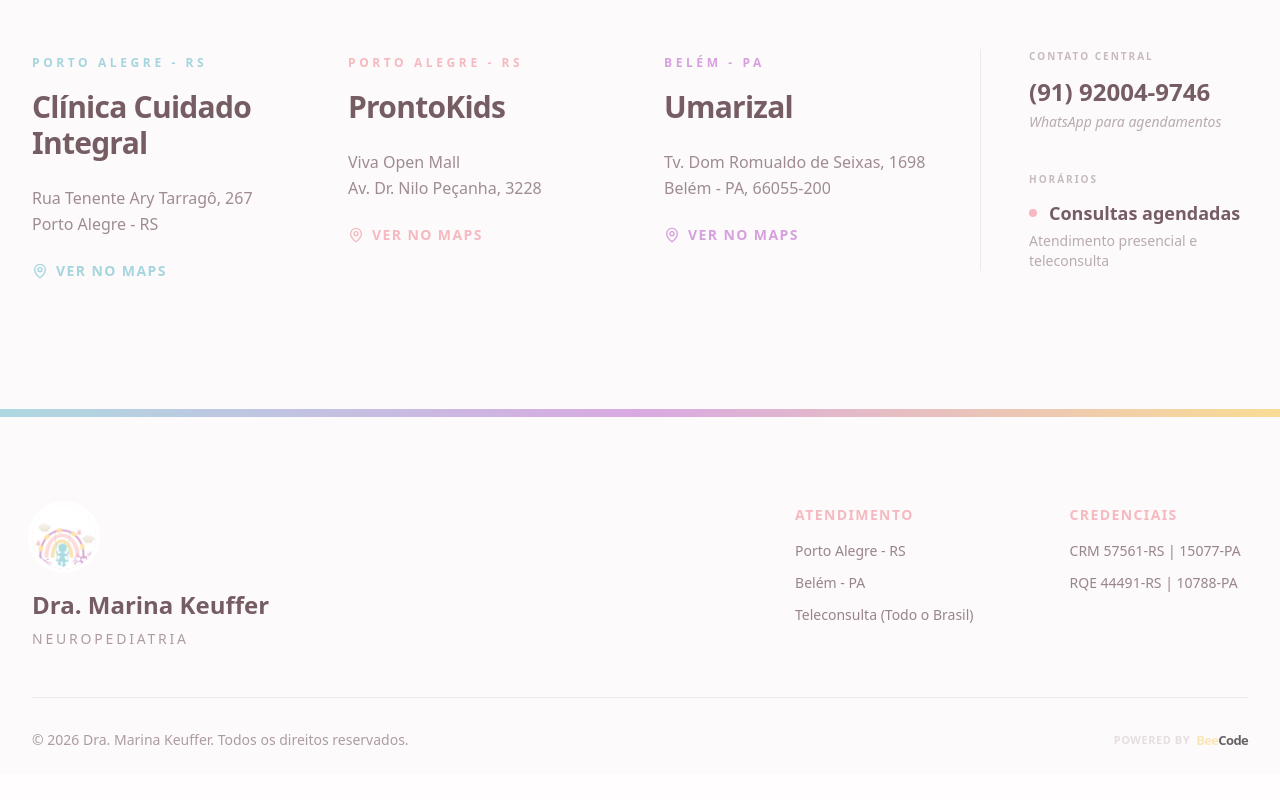
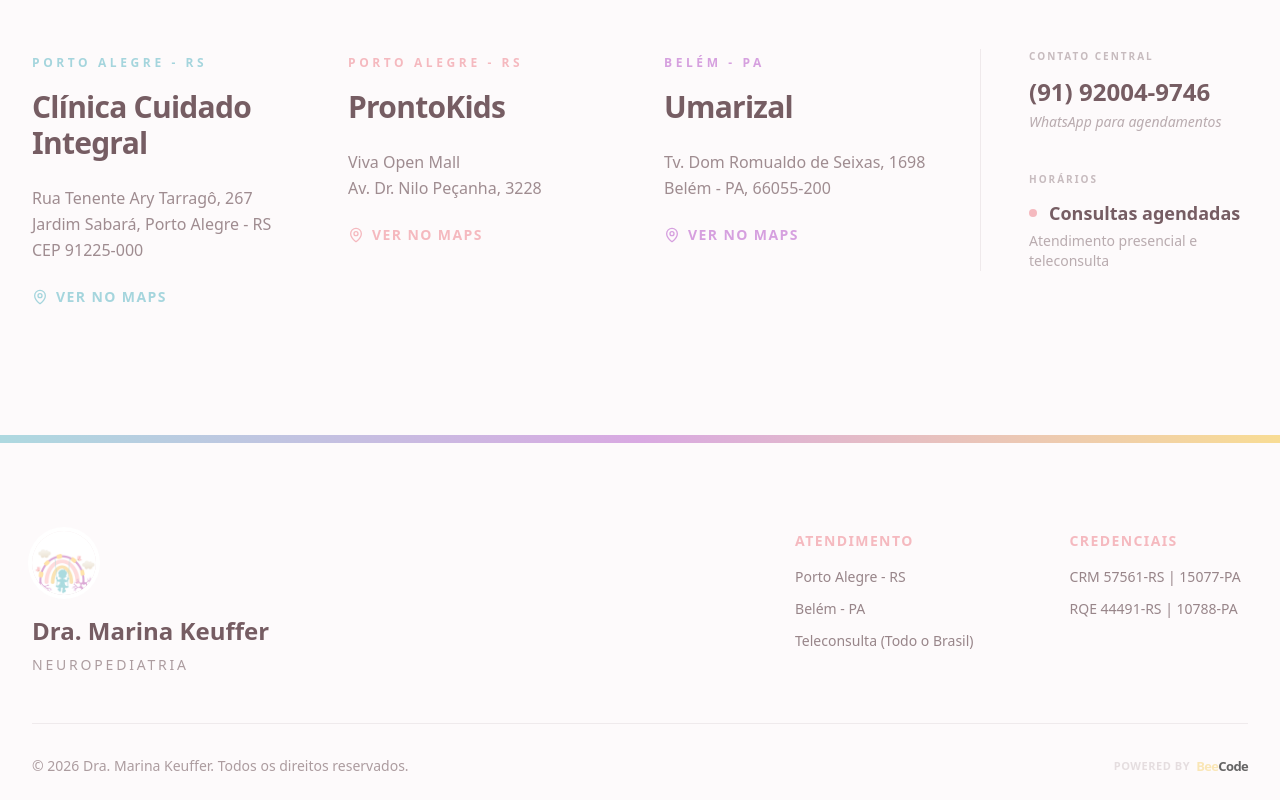
Before and after one commit to caioolima/dra-marina-neuropediatra, a Next.js app: page / in a window 1280 px wide. Shown: the part 6215-7015 px from the top of the page. Before the commit the page ends 6989 px from the top, so only its background shows below. Built offline with nearby package versions, Linux system fonts and the light colour scheme.

Commit message:
feat: update clinic address details and map link in contact section

```diff
--- a/src/app/page.tsx
+++ b/src/app/page.tsx
@@ -797,10 +797,12 @@
                 <p className="text-base leading-relaxed text-brand-text/70">
                   Rua Tenente Ary Tarragô, 267
                   <br />
-                  Porto Alegre - RS
+                  Jardim Sabará, Porto Alegre - RS
+                  <br />
+                  CEP 91225-000
                 </p>
                 <a
-                  href="https://www.google.com/maps/search/?api=1&query=Clínica+Cuidado+Integral+Rua+Tenente+Ary+Tarragô+267+Porto+Alegre"
+                  href="https://www.google.com/maps/search/?api=1&query=Rua+Tenente+Ary+Tarragô+267+Jardim+Sabará+Porto+Alegre+RS+91225-000"
                   target="_blank"
                   rel="noopener noreferrer"
                   className="mt-4 inline-flex items-center gap-2 text-sm font-bold uppercase tracking-widest text-brand-secondary hover:underline"
```
